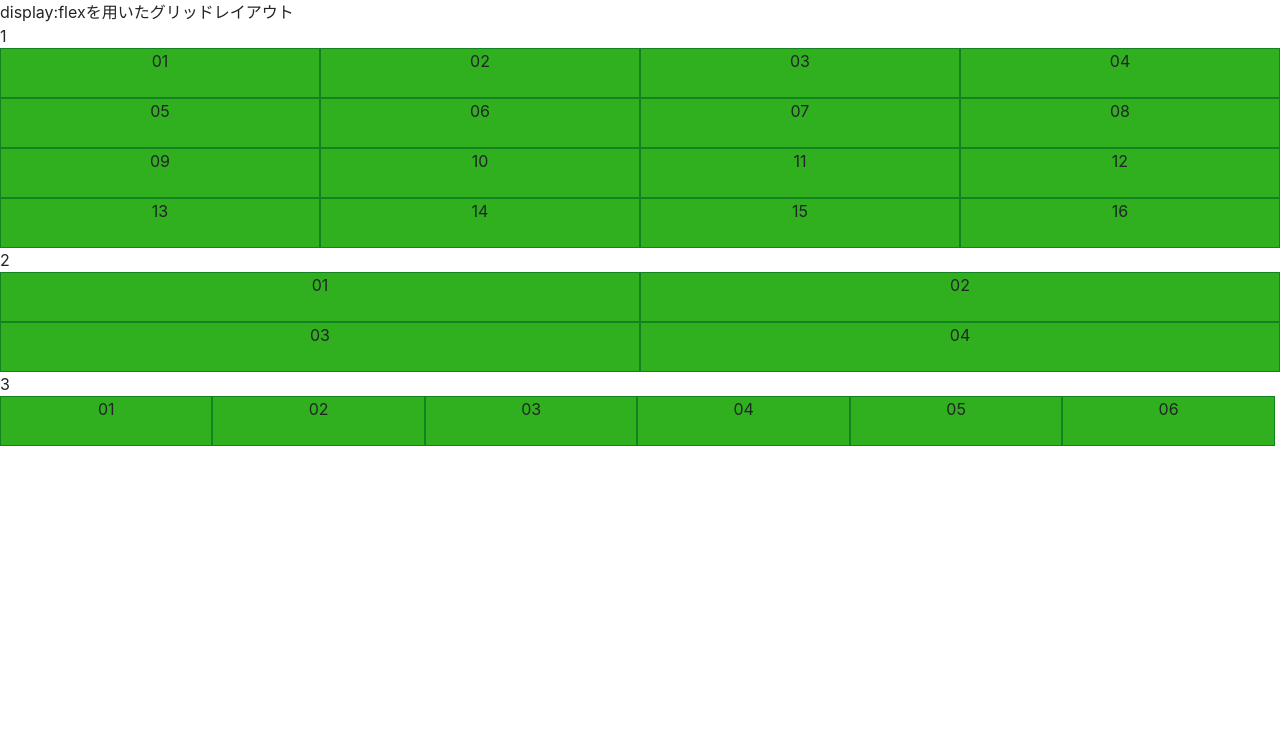
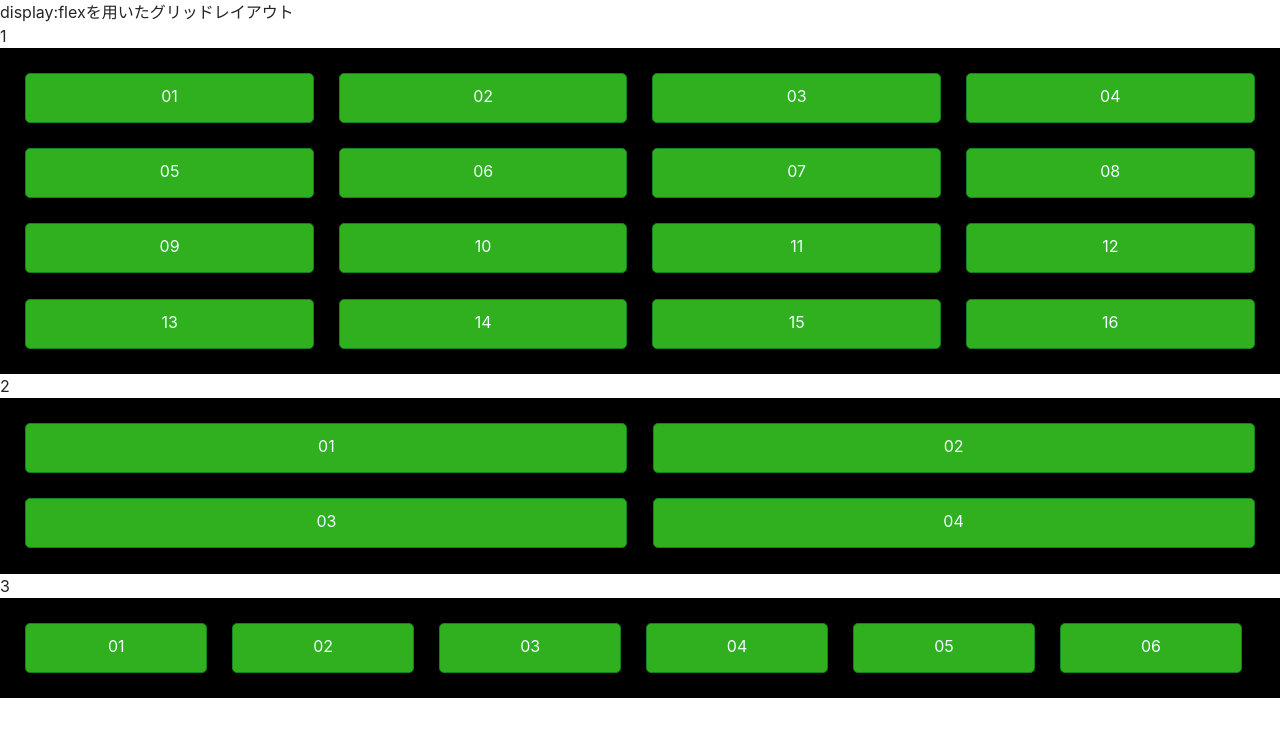
Before and after one commit to ajitsuba/w8-output, a plain HTML site: page index.html in a window 1280 px wide. Drawn offline with nearby package versions, Linux system fonts and the light colour scheme.

Commit message:
色を変更しました。

```diff
--- a/style.css
+++ b/style.css
@@ -41,6 +41,7 @@
 * {
   box-sizing: border-box;
 }
+
 ul {
   list-style: none;
   margin: 0;
@@ -55,20 +56,26 @@ ul li {
 .grid {
   display: flex;
   flex-wrap: wrap;
+  background-color: black;
   width: 100%;
+  padding: 1%;
 }
 .grid > li {
   min-height: 50px;
   background: #30b01f;
   border: 1px solid #138220;
   text-align: center;
+  padding: 10px 0;
+  margin: 1%;
+  border-radius: 5px;
+  color: azure;
 }
 .grid-col-4 > li {
-  width: 25%;
+  width: 23%;
 }
 .grid-col-6 > li {
-  width: 16.6%;
+  width: 14.5%;
 }
 .grid-col-2 > li {
-  width: 50%;
+  width: 48%;
 }
```
